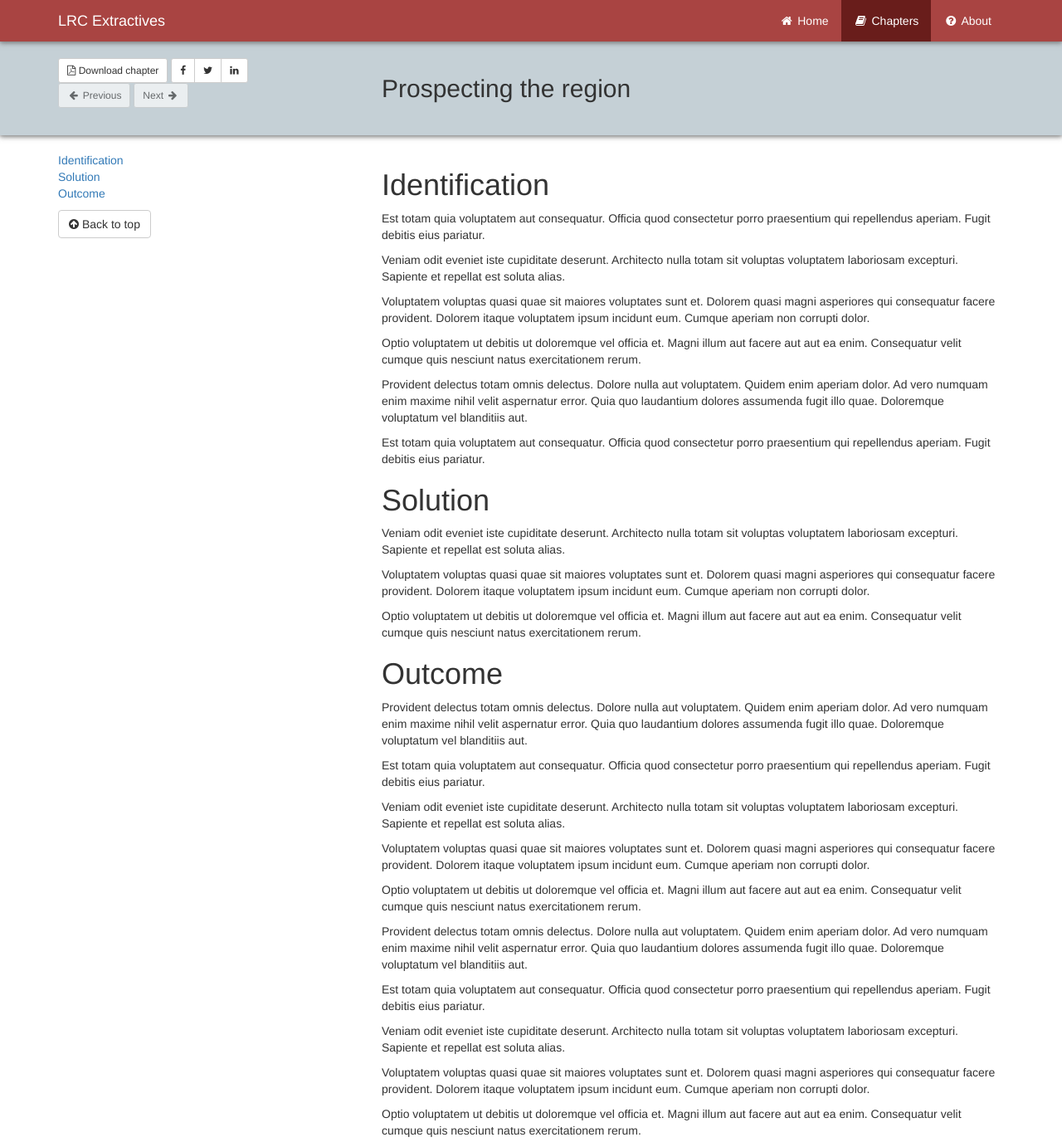
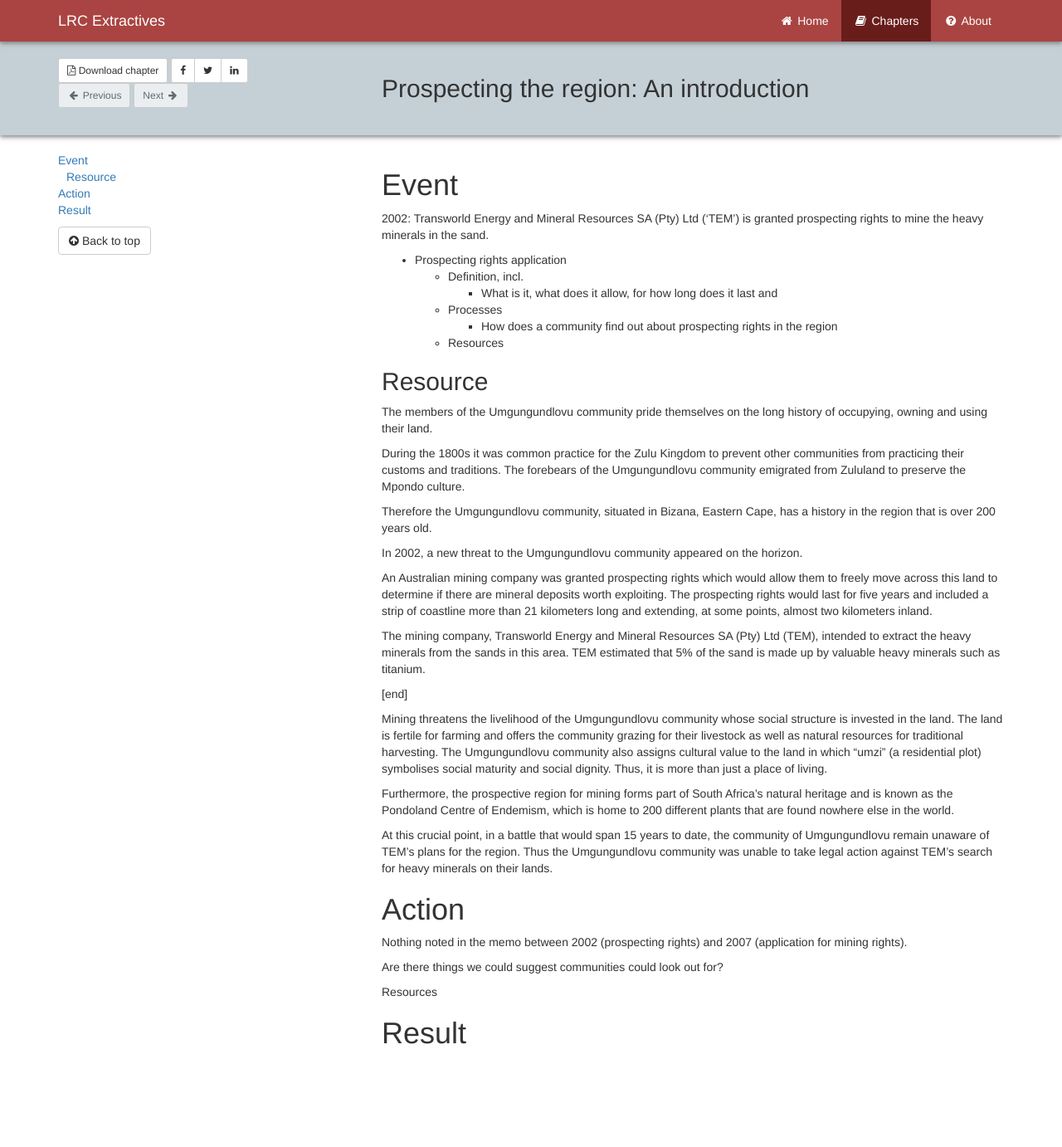
Before and after one commit to OpenUpSA/lrc-extractives, a Jekyll site: the page built from _chapters/1.prospecting-the-region.md, in a window 1280 px wide. Shown: the whole page at 83% size. Built offline with Jekyll 4.4.1, drawn with Linux system fonts in a browser that asks for light colours; nearby versions of some CDN libraries; after the commit the page ends 1275 px from its top, so only the background shows below that.

Commit message:
some real text chapter 1, more fancy table of contents

```diff
--- a/_chapters/1.prospecting-the-region.md
+++ b/_chapters/1.prospecting-the-region.md
@@ -1,49 +1,51 @@
 ---
 layout: chapter
 name: prospecting
-title: Prospecting the region
+title: "Prospecting the region: An introduction"
 image: something.jpg
 ---
-# Identification
+# Event
+2002: Transworld Energy and Mineral Resources SA (Pty) Ltd (‘TEM’) is granted prospecting rights to mine the heavy minerals in the sand.
 
-Est totam quia voluptatem aut consequatur. Officia quod consectetur porro praesentium qui repellendus aperiam. Fugit debitis eius pariatur.
+- Prospecting rights application
+  - Definition, incl.
+    - What is it, what does it allow, for how long does it last and
+  - Processes
+    - How does a community find out about prospecting rights in the region
+  - Resources
 
-Veniam odit eveniet iste cupiditate deserunt. Architecto nulla totam sit voluptas voluptatem laboriosam excepturi. Sapiente et repellat est soluta alias.
+## Resource
 
-Voluptatem voluptas quasi quae sit maiores voluptates sunt et. Dolorem quasi magni asperiores qui consequatur facere provident. Dolorem itaque voluptatem ipsum incidunt eum. Cumque aperiam non corrupti dolor.
+The members of the Umgungundlovu community pride themselves on the long history of occupying, owning and using their land.
 
-Optio voluptatem ut debitis ut doloremque vel officia et. Magni illum aut facere aut aut ea enim. Consequatur velit cumque quis nesciunt natus exercitationem rerum.
+During the 1800s it was common practice for the Zulu Kingdom to prevent other communities from practicing their customs and traditions. The forebears of the Umgungundlovu community emigrated from Zululand to preserve the Mpondo culture.
 
-Provident delectus totam omnis delectus. Dolore nulla aut voluptatem. Quidem enim aperiam dolor. Ad vero numquam enim maxime nihil velit aspernatur error. Quia quo laudantium dolores assumenda fugit illo quae. Doloremque voluptatum vel blanditiis aut.
+Therefore the Umgungundlovu community, situated in Bizana, Eastern Cape, has a history in the region that is over 200 years old.
 
-Est totam quia voluptatem aut consequatur. Officia quod consectetur porro praesentium qui repellendus aperiam. Fugit debitis eius pariatur.
+In 2002, a new threat to the Umgungundlovu community appeared on the horizon.
 
-# Solution
+An Australian mining company was granted prospecting rights which would allow them to freely move across this land to determine if there are mineral deposits worth exploiting. The prospecting rights would last for five years and included a strip of coastline more than 21 kilometers long and extending, at some points, almost two kilometers inland.
 
-Veniam odit eveniet iste cupiditate deserunt. Architecto nulla totam sit voluptas voluptatem laboriosam excepturi. Sapiente et repellat est soluta alias.
+The mining company, Transworld Energy and Mineral Resources SA (Pty) Ltd (TEM), intended to extract the heavy minerals from the sands in this area. TEM estimated that 5% of the sand is made up by valuable heavy minerals such as titanium.
 
-Voluptatem voluptas quasi quae sit maiores voluptates sunt et. Dolorem quasi magni asperiores qui consequatur facere provident. Dolorem itaque voluptatem ipsum incidunt eum. Cumque aperiam non corrupti dolor.
+[Prospecting rights segment]: this includes (1) a definition of what prospecting rights are, (2) what they allow mining companies to do over the duration of the grant, (3) how long does a mining company have prospecting rights over a region for, (4) how can a community find out whether a mining company has prospecting rights over their land and (5) where can communities look for extra information concerning the matter (resources).
 
-Optio voluptatem ut debitis ut doloremque vel officia et. Magni illum aut facere aut aut ea enim. Consequatur velit cumque quis nesciunt natus exercitationem rerum.
+[end]
 
-# Outcome
+Mining threatens the livelihood of the Umgungundlovu community whose social structure is invested in the land. The land is fertile for farming and offers the community grazing for their livestock as well as natural resources for traditional harvesting. The Umgungundlovu community also assigns cultural value to the land in which “umzi” (a residential plot) symbolises social maturity and social dignity. Thus, it is more than just a place of living.
 
-Provident delectus totam omnis delectus. Dolore nulla aut voluptatem. Quidem enim aperiam dolor. Ad vero numquam enim maxime nihil velit aspernatur error. Quia quo laudantium dolores assumenda fugit illo quae. Doloremque voluptatum vel blanditiis aut.
+Furthermore, the prospective region for mining forms part of South Africa’s natural heritage and is known as the Pondoland Centre of Endemism, which is home to 200 different plants that are found nowhere else in the world.
 
-Est totam quia voluptatem aut consequatur. Officia quod consectetur porro praesentium qui repellendus aperiam. Fugit debitis eius pariatur.
+At this crucial point, in a battle that would span 15 years to date, the community of Umgungundlovu remain unaware of TEM’s plans for the region. Thus the Umgungundlovu community was unable to take legal action against TEM’s search for heavy minerals on their lands.
 
-Veniam odit eveniet iste cupiditate deserunt. Architecto nulla totam sit voluptas voluptatem laboriosam excepturi. Sapiente et repellat est soluta alias.
+[Resources]: include relevant resources.
 
-Voluptatem voluptas quasi quae sit maiores voluptates sunt et. Dolorem quasi magni asperiores qui consequatur facere provident. Dolorem itaque voluptatem ipsum incidunt eum. Cumque aperiam non corrupti dolor.
+# Action
 
-Optio voluptatem ut debitis ut doloremque vel officia et. Magni illum aut facere aut aut ea enim. Consequatur velit cumque quis nesciunt natus exercitationem rerum.
+Nothing noted in the memo between 2002 (prospecting rights) and 2007 (application for mining rights).
 
-Provident delectus totam omnis delectus. Dolore nulla aut voluptatem. Quidem enim aperiam dolor. Ad vero numquam enim maxime nihil velit aspernatur error. Quia quo laudantium dolores assumenda fugit illo quae. Doloremque voluptatum vel blanditiis aut.
+Are there things we could suggest communities could look out for?
 
-Est totam quia voluptatem aut consequatur. Officia quod consectetur porro praesentium qui repellendus aperiam. Fugit debitis eius pariatur.
+Resources
 
-Veniam odit eveniet iste cupiditate deserunt. Architecto nulla totam sit voluptas voluptatem laboriosam excepturi. Sapiente et repellat est soluta alias.
-
-Voluptatem voluptas quasi quae sit maiores voluptates sunt et. Dolorem quasi magni asperiores qui consequatur facere provident. Dolorem itaque voluptatem ipsum incidunt eum. Cumque aperiam non corrupti dolor.
-
-Optio voluptatem ut debitis ut doloremque vel officia et. Magni illum aut facere aut aut ea enim. Consequatur velit cumque quis nesciunt natus exercitationem rerum.
+# Result
--- a/_layouts/chapter.html
+++ b/_layouts/chapter.html
@@ -38,7 +38,7 @@ layout: base
 
 <script>
   $("#chapter-content h1, #chapter-content h2").each(function() {
-    $(".toc-list").append("<li><a href='#"+$(this).attr("id")+"'>"+$(this).text()+"</a></li>");
+    $(".toc-list").append("<li class='"+$(this).get(0).nodeName+"'><a href='#"+$(this).attr("id")+"'>"+$(this).text()+"</a></li>");
   });
   $("table").addClass("table");
   $("#chapter-content img").addClass("center-block");
--- a/css/main.scss
+++ b/css/main.scss
@@ -30,6 +30,11 @@
       background-color: #c5d0d6;
     }
   }
+  .toc-list {
+    .H2 {
+      padding-left: 10px;
+    }
+  }
 }
 
 .fixed-to-top {
```
